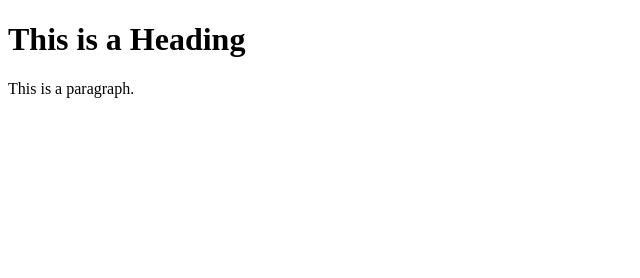
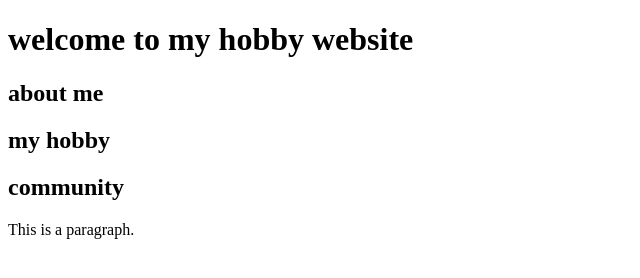
Before and after one commit to dumbsnicker/my-second-webpage, a plain HTML site: page index.html in a window 1280 px wide. Shown: the whole page, without its empty margins (0-640 px from the left). Drawn offline with Linux system fonts and the light colour scheme.

Commit message:
Update index.html

```diff
--- a/index.html
+++ b/index.html
@@ -2,7 +2,11 @@
 <html>
 <body>
 
-<h1>This is a Heading</h1>
+<h1>welcome to my hobby website</h1>
+  <h2>about me</h2>
+  <h2>my hobby</h2>
+  <h2>community</h2>
+
 <p>This is a paragraph.</p>
 
 </body>
```
